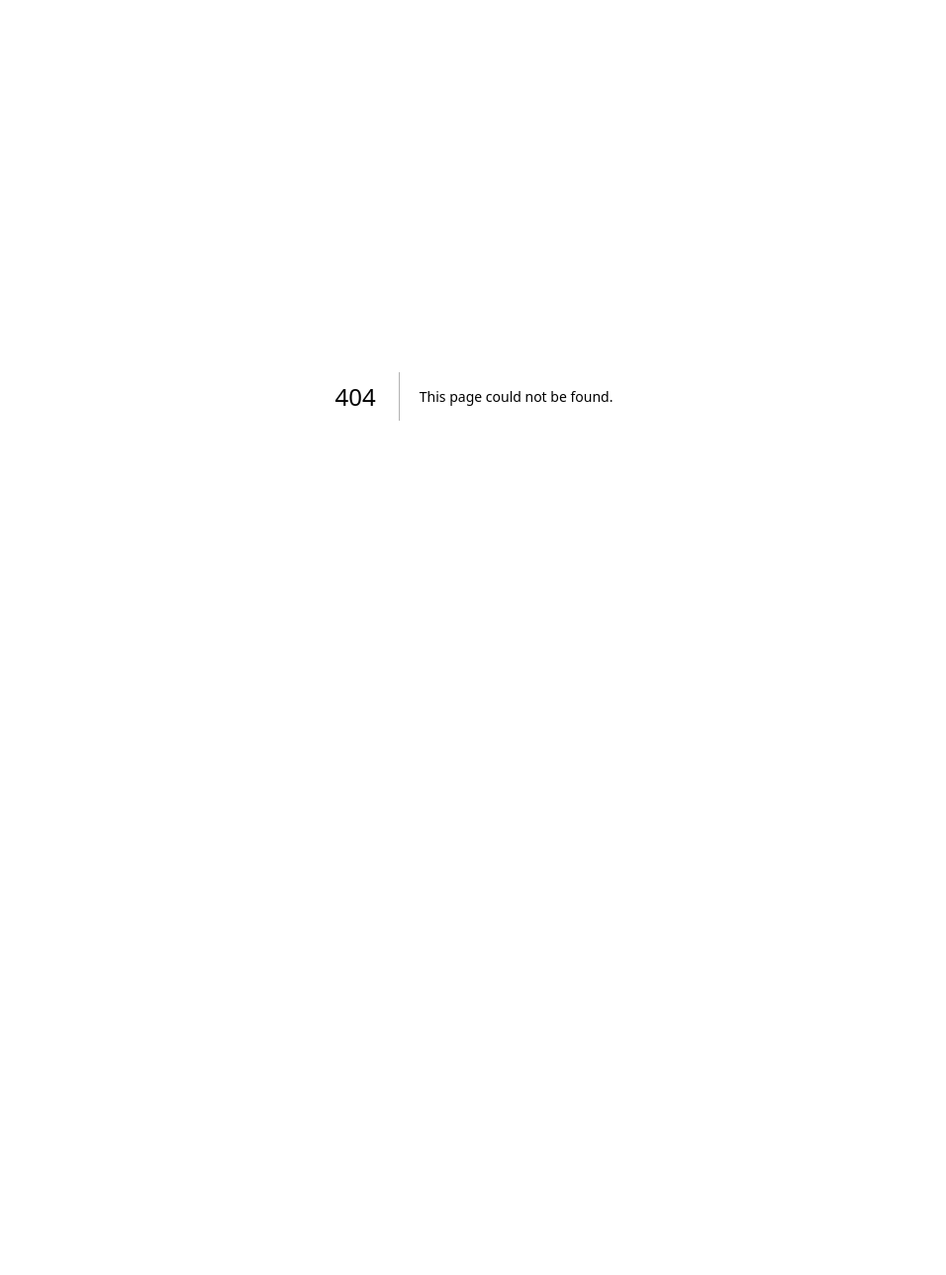
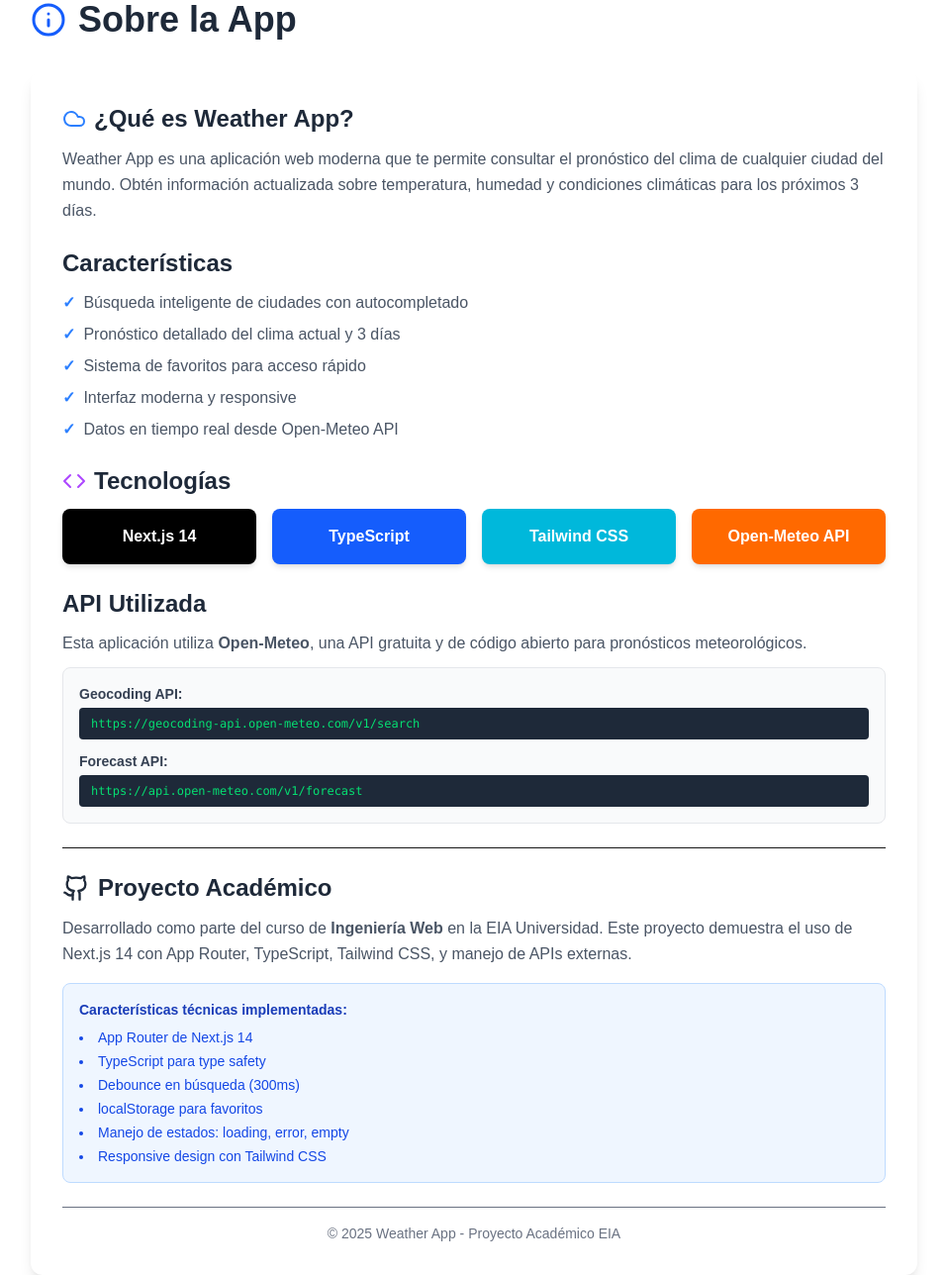
Before and after one commit to SantiagoLo23/app, a Next.js app: page /about in a window 1280 px wide. Before the commit this address had no page. Shown: the whole page at 99% size, without its empty margins (161-1117 px from the left). Before the commit the page ends 800 px from the top, so only its background shows below. Built offline with nearby package versions, Linux system fonts and the light colour scheme.

Commit message:
Se creo el layout de la pagina de acerca de

```diff
--- /dev/null
+++ b/app/about/page.tsx
@@ -0,0 +1,134 @@
+import { Info, Github, Cloud, Code } from "lucide-react";
+
+export default function SobrePage() {
+  return (
+    <div className="max-w-4xl mx-auto">
+      <div className="flex items-center gap-3 mb-8">
+        <Info size={36} className="text-blue-600" />
+        <h1 className="text-4xl font-bold text-gray-800">Sobre la App</h1>
+      </div>
+
+      <div className="bg-white rounded-xl shadow-lg p-8 space-y-6">
+        <section>
+          <h2 className="text-2xl font-bold text-gray-800 mb-3 flex items-center gap-2">
+            <Cloud className="text-blue-500" />
+            ¿Qué es Weather App?
+          </h2>
+          <p className="text-gray-600 leading-relaxed">
+            Weather App es una aplicación web moderna que te permite consultar
+            el pronóstico del clima de cualquier ciudad del mundo. Obtén
+            información actualizada sobre temperatura, humedad y condiciones
+            climáticas para los próximos 3 días.
+          </p>
+        </section>
+
+        <section>
+          <h2 className="text-2xl font-bold text-gray-800 mb-3">
+            Características
+          </h2>
+          <ul className="space-y-2 text-gray-600">
+            <li className="flex items-start gap-2">
+              <span className="text-blue-500 font-bold">✓</span>
+              <span>Búsqueda inteligente de ciudades con autocompletado</span>
+            </li>
+            <li className="flex items-start gap-2">
+              <span className="text-blue-500 font-bold">✓</span>
+              <span>Pronóstico detallado del clima actual y 3 días</span>
+            </li>
+            <li className="flex items-start gap-2">
+              <span className="text-blue-500 font-bold">✓</span>
+              <span>Sistema de favoritos para acceso rápido</span>
+            </li>
+            <li className="flex items-start gap-2">
+              <span className="text-blue-500 font-bold">✓</span>
+              <span>Interfaz moderna y responsive</span>
+            </li>
+            <li className="flex items-start gap-2">
+              <span className="text-blue-500 font-bold">✓</span>
+              <span>Datos en tiempo real desde Open-Meteo API</span>
+            </li>
+          </ul>
+        </section>
+
+        <section>
+          <h2 className="text-2xl font-bold text-gray-800 mb-3 flex items-center gap-2">
+            <Code className="text-purple-500" />
+            Tecnologías
+          </h2>
+          <div className="grid grid-cols-2 md:grid-cols-4 gap-4">
+            {[
+              { name: "Next.js 14", color: "bg-black" },
+              { name: "TypeScript", color: "bg-blue-600" },
+              { name: "Tailwind CSS", color: "bg-cyan-500" },
+              { name: "Open-Meteo API", color: "bg-orange-500" },
+            ].map((tech) => (
+              <div
+                key={tech.name}
+                className={`${tech.color} text-white rounded-lg p-4 text-center font-semibold shadow-md`}
+              >
+                {tech.name}
+              </div>
+            ))}
+          </div>
+        </section>
+
+        <section>
+          <h2 className="text-2xl font-bold text-gray-800 mb-3">
+            API Utilizada
+          </h2>
+          <p className="text-gray-600 mb-3">
+            Esta aplicación utiliza <strong>Open-Meteo</strong>, una API
+            gratuita y de código abierto para pronósticos meteorológicos.
+          </p>
+          <div className="bg-gray-50 rounded-lg p-4 border border-gray-200 space-y-3">
+            <div>
+              <p className="text-sm font-semibold text-gray-700 mb-1">
+                Geocoding API:
+              </p>
+              <code className="text-xs bg-gray-800 text-green-400 px-3 py-2 rounded block overflow-x-auto">
+                https://geocoding-api.open-meteo.com/v1/search
+              </code>
+            </div>
+            <div>
+              <p className="text-sm font-semibold text-gray-700 mb-1">
+                Forecast API:
+              </p>
+              <code className="text-xs bg-gray-800 text-green-400 px-3 py-2 rounded block overflow-x-auto">
+                https://api.open-meteo.com/v1/forecast
+              </code>
+            </div>
+          </div>
+        </section>
+
+        <section className="border-t pt-6">
+          <h2 className="text-2xl font-bold text-gray-800 mb-3 flex items-center gap-2">
+            <Github size={28} />
+            Proyecto Académico
+          </h2>
+          <p className="text-gray-600 leading-relaxed">
+            Desarrollado como parte del curso de <strong>Ingeniería Web</strong>{" "}
+            en la EIA Universidad. Este proyecto demuestra el uso de Next.js 14
+            con App Router, TypeScript, Tailwind CSS, y manejo de APIs externas.
+          </p>
+          <div className="mt-4 bg-blue-50 border border-blue-200 rounded-lg p-4">
+            <p className="text-sm text-blue-800">
+              <strong>Características técnicas implementadas:</strong>
+            </p>
+            <ul className="text-sm text-blue-700 mt-2 space-y-1 list-disc list-inside">
+              <li>App Router de Next.js 14</li>
+              <li>TypeScript para type safety</li>
+              <li>Debounce en búsqueda (300ms)</li>
+              <li>localStorage para favoritos</li>
+              <li>Manejo de estados: loading, error, empty</li>
+              <li>Responsive design con Tailwind CSS</li>
+            </ul>
+          </div>
+        </section>
+
+        <footer className="text-center text-gray-500 text-sm pt-4 border-t">
+          <p>© 2025 Weather App - Proyecto Académico EIA</p>
+        </footer>
+      </div>
+    </div>
+  );
+}
```
